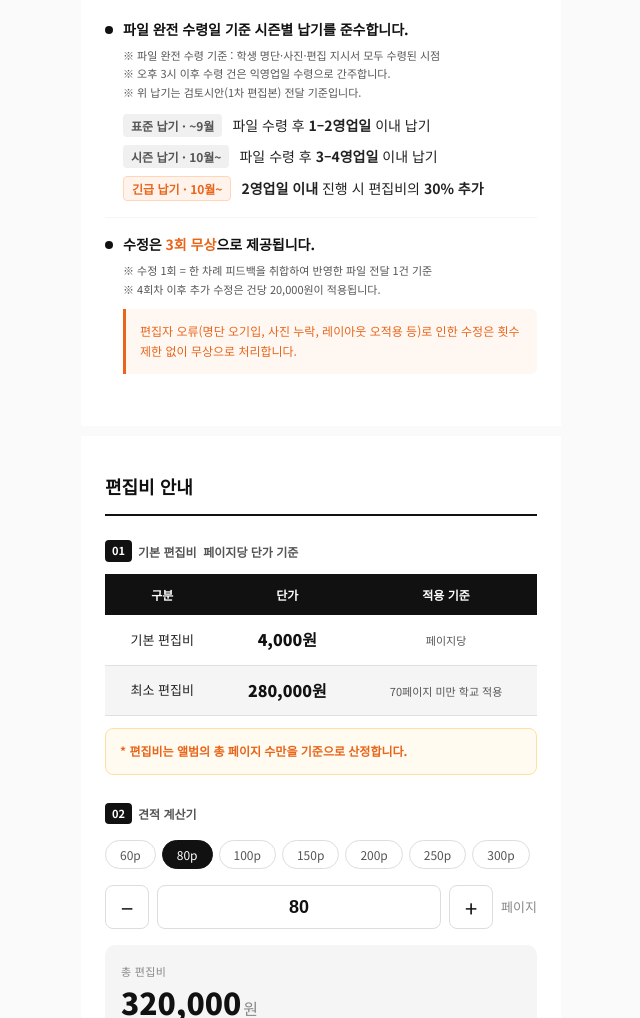
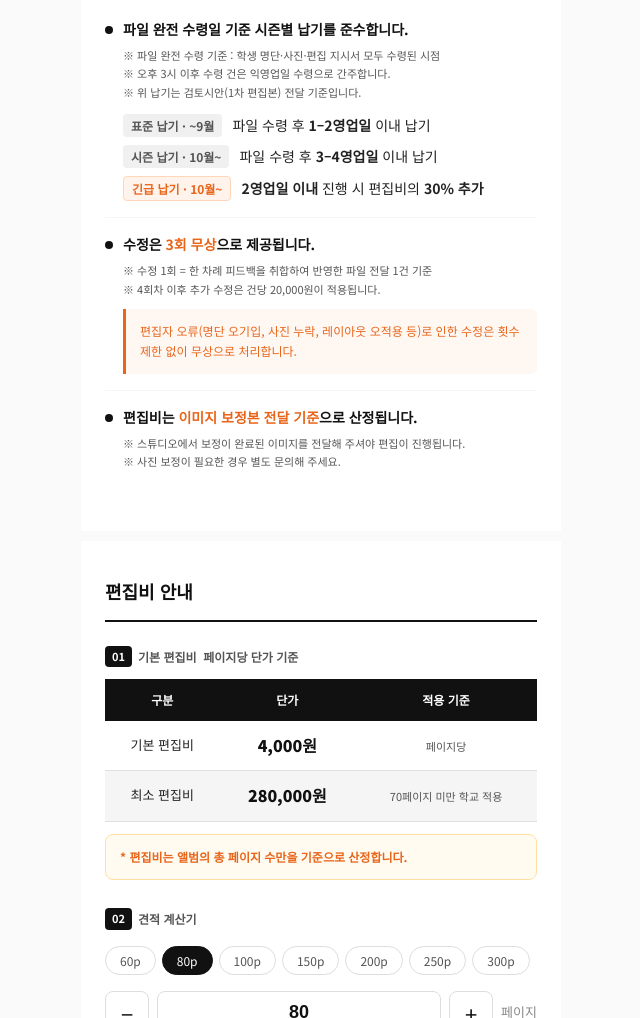
Before and after one commit to keeremstudio/folioworks, a plain HTML site: page index.html in a window 1280 px wide. Shown: the part 1247-2265 px from the top of the page, without its empty margins (319-959 px from the left). Drawn offline with Linux system fonts and the light colour scheme.

Commit message:
Add files via upload

```diff
--- a/index.html
+++ b/index.html
@@ -663,6 +663,17 @@
       </div>
     </div>
 
+    <div class="cond-item">
+      <div class="cond-dot"></div>
+      <div class="cond-body">
+        <p class="cond-title">편집비는 <span class="accent">이미지 보정본 전달 기준</span>으로 산정됩니다.</p>
+        <p class="cond-note">
+          ※ 스튜디오에서 보정이 완료된 이미지를 전달해 주셔야 편집이 진행됩니다.<br>
+          ※ 사진 보정이 필요한 경우 별도 문의해 주세요.
+        </p>
+      </div>
+    </div>
+
   </div>
 </section>
 
```
